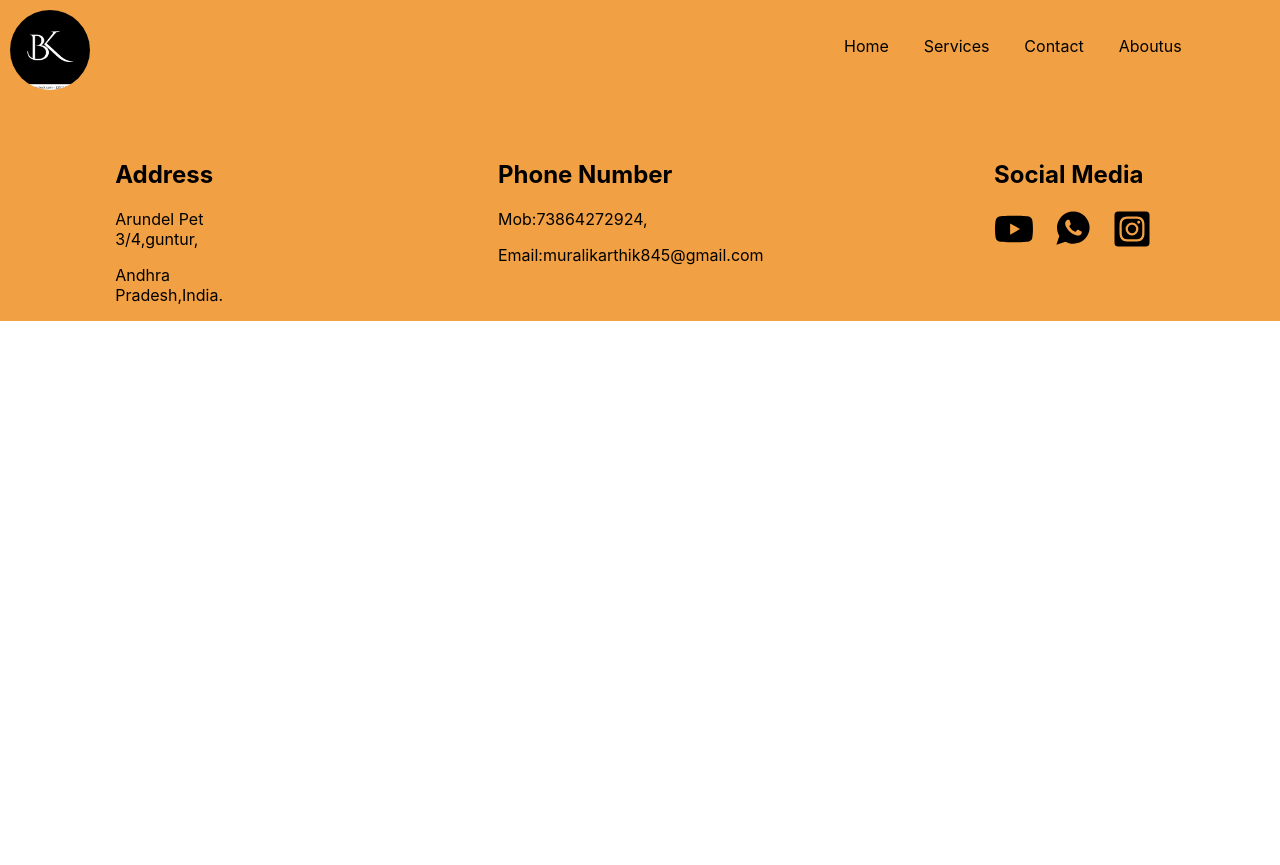
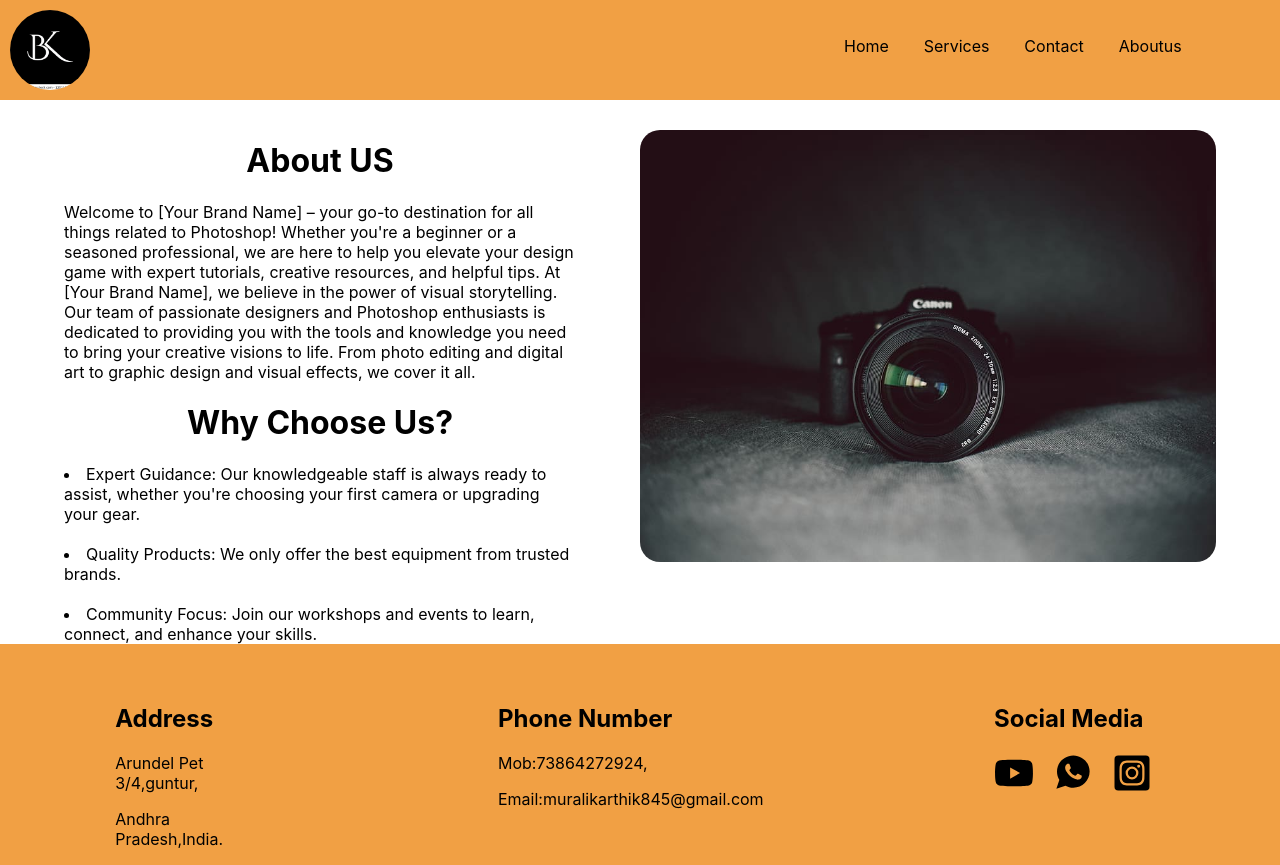
Before and after one commit to muralikarthik123/photoshop, a React (Create React App) app: page /about in a window 1280 px wide. Before the commit the page ends 800 px from the top, so only its background shows below. Built offline with nearby package versions, Linux system fonts and the light colour scheme.

Commit message:
contact.css contact.jsxApp.js

```diff
--- a/src/App.js
+++ b/src/App.js
@@ -4,6 +4,7 @@ import { BrowserRouter,Route,Routes } from 'react-router-dom'
 import Product from './products/products.jsx'
 import Home from './home/home.jsx'
 import Contact from './contact/contact.jsx'
+import About from './about/about.jsx'
 import Footer from './footer/footer.jsx'
 import Baby from './readmore/baby.jsx'
 import Prewed from './readmore/prewed.jsx'
@@ -19,6 +20,7 @@ const App = () => {
           <Route path='/' element={<Home/>}/>
           <Route path='/products' element={<Product/>}/>
           <Route path='/contact' element={<Contact/>}/>
+          <Route path='/about' element={<About/>}/>
           <Route path='/baby' element={<Baby/>}/>
           <Route path='/prewed' element={<Prewed/>}/>
           <Route path='/wedding' element={<Wed/>}/>
--- /dev/null
+++ b/src/about/about.css
@@ -0,0 +1,75 @@
+@media(max-width:500px){
+    .about{
+        width:100%;
+        .left{
+            width:90%;
+            margin-left: 5%;
+            margin-top: 10px;
+            .aboutimg{
+                width:100%;
+                border-radius: 10px;
+            }
+        }
+        .right{
+            width:90%;
+            margin-left: 5%;
+            h1{
+                text-align: center;
+            }
+            .content{
+                width:100%;
+            }
+        }
+
+    }
+}
+@media(min-width:700px){
+    .about{
+        width:100%;
+        .left{
+            width:90%;
+            margin-left: 5%;
+            margin-top: 10px;
+            .aboutimg{
+                width:100%;
+                border-radius: 10px;
+            }
+        }
+        .right{
+            width:90%;
+            margin-left: 5%;
+            h1{
+                text-align: center;
+            }
+            .content{
+                width:100%;
+            }
+        }
+
+    }
+}
+@media(min-width:1200px){
+    .about{
+        width:100%;
+        margin-top: 20px;
+        display: flex;
+        .left{
+            width:45%;
+            .aboutimg{
+                width:100%;
+                border-radius: 20px;
+            }
+        }
+        .right{
+            width:40%;
+            h1{
+                text-align: center;
+            }
+            .content{
+                width:100%;
+
+            }
+        }
+
+    }
+}
--- /dev/null
+++ b/src/about/about.jsx
@@ -0,0 +1,24 @@
+import React from 'react'
+import './about.css'
+export default function about() {
+  return (
+    <div className='about'>
+        {/*left side data*/}
+        <div className='right'>
+            <h1>About US</h1>
+            <p className='content'>Welcome to [Your Brand Name] – your go-to destination for all things related to Photoshop! Whether you're a beginner or a seasoned professional, we are here to help you elevate your design game with expert tutorials, creative resources, and helpful tips.
+At [Your Brand Name], we believe in the power of visual storytelling. Our team of passionate designers and Photoshop enthusiasts is dedicated to providing you with the tools and knowledge you need to bring your creative visions to life. From photo editing and digital art to graphic design and visual effects, we cover it all.</p>
+            <h1>Why Choose Us?</h1>
+            <li className='content'>Expert Guidance: Our knowledgeable staff is always ready to assist, whether you're choosing your first camera or upgrading your gear.</li>
+            <br></br>
+            <li className='content'>Quality Products: We only offer the best equipment from trusted brands.</li>
+            <br></br>
+            <li className='content'>Community Focus: Join our workshops and events to learn, connect, and enhance your skills.</li>
+        </div>
+        {/*right side data*/}
+        <div className='left'>
+            <img className='aboutimg 'src='./a1.jpg' alt=''/>
+        </div>
+    </div>
+  )
+}
--- a/src/contact/contact.css
+++ b/src/contact/contact.css
@@ -36,6 +36,12 @@
                     width:100%;
                 }
             }
+        }
+        .map{
+            width:90%;
+            margin-left:5%;
+            height:350px;
+            border-radius: 10px;
         }
     }
 }
@@ -78,6 +84,12 @@
                     width:100%;
                 }
             }
+        }
+        .map{
+            width:90%;
+            margin-left:5%;
+            height:550px;
+            border-radius: 10px;
         }
     }
 }
@@ -128,5 +140,11 @@
                 }
             }
         }
+        .map{
+            width:90%;
+            margin-left:5%;
+            height:550px;
+            border-radius: 10px;
+        }
     }
 }
--- a/src/contact/contact.jsx
+++ b/src/contact/contact.jsx
@@ -30,6 +30,11 @@ export default function contact() {
             <img className='image' src='./img3.jpg' alt=''/>
         </div>
       </div>
+
+      {/*map*/}
+      <div>
+        <iframe title='map' src="https://www.google.com/maps/embed?pb=!1m18!1m12!1m3!1d7846.629370571465!2d80.4333168304137!3d16.30861179283374!2m3!1f0!2f0!3f0!3m2!1i1024!2i768!4f13.1!3m3!1m2!1s0x3a4a7511f454928f%3A0xd00355651b3f05c5!2szakir%20photography!5e0!3m2!1sen!2sin!4v1726824461391!5m2!1sen!2sin" className='map'  allowfullscreen loading="lazy" referrerpolicy="no-referrer-when-downgrade"></iframe>
+      </div>
     </div>
   )
 }
```
Also changed, not shown: public/a1.jpg (added), public/a1.webp (deleted).
